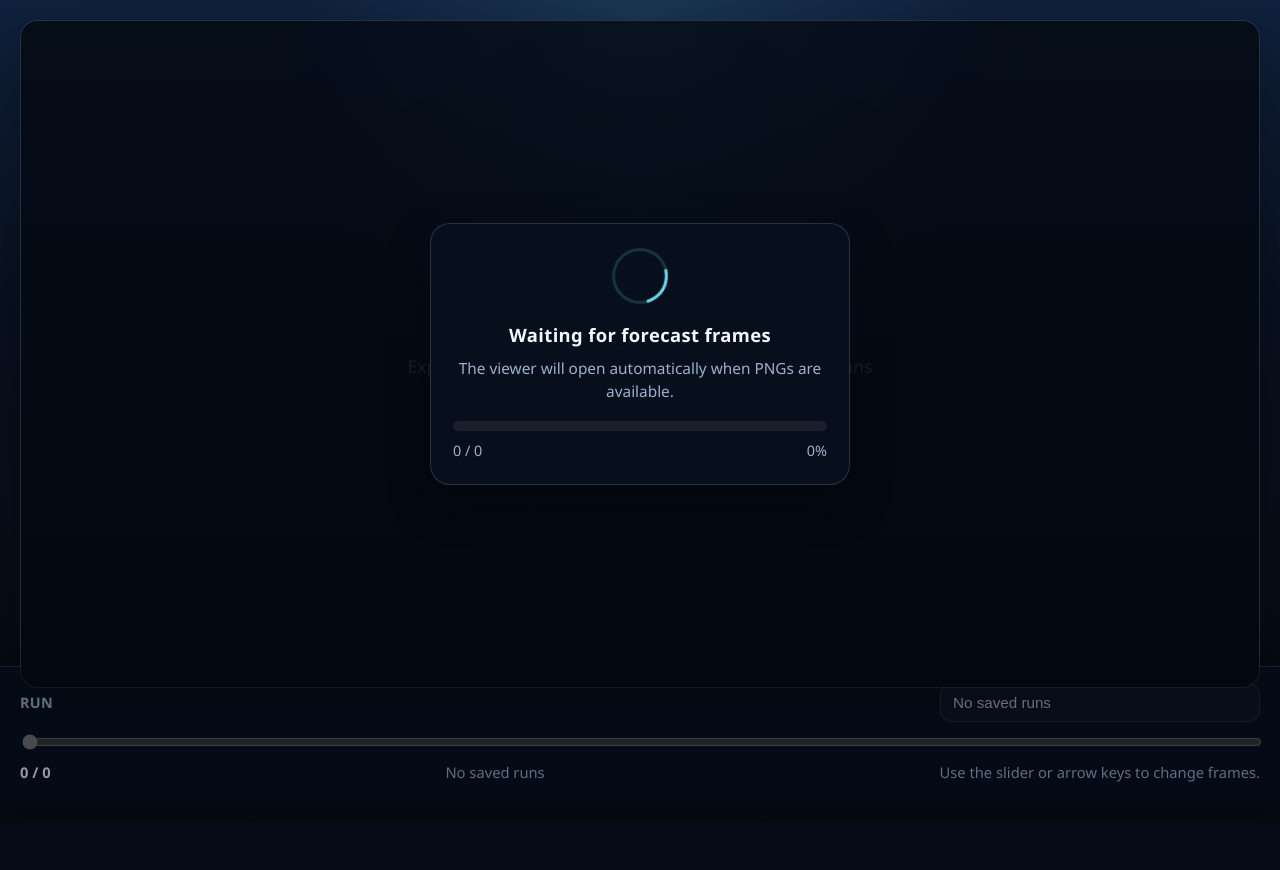
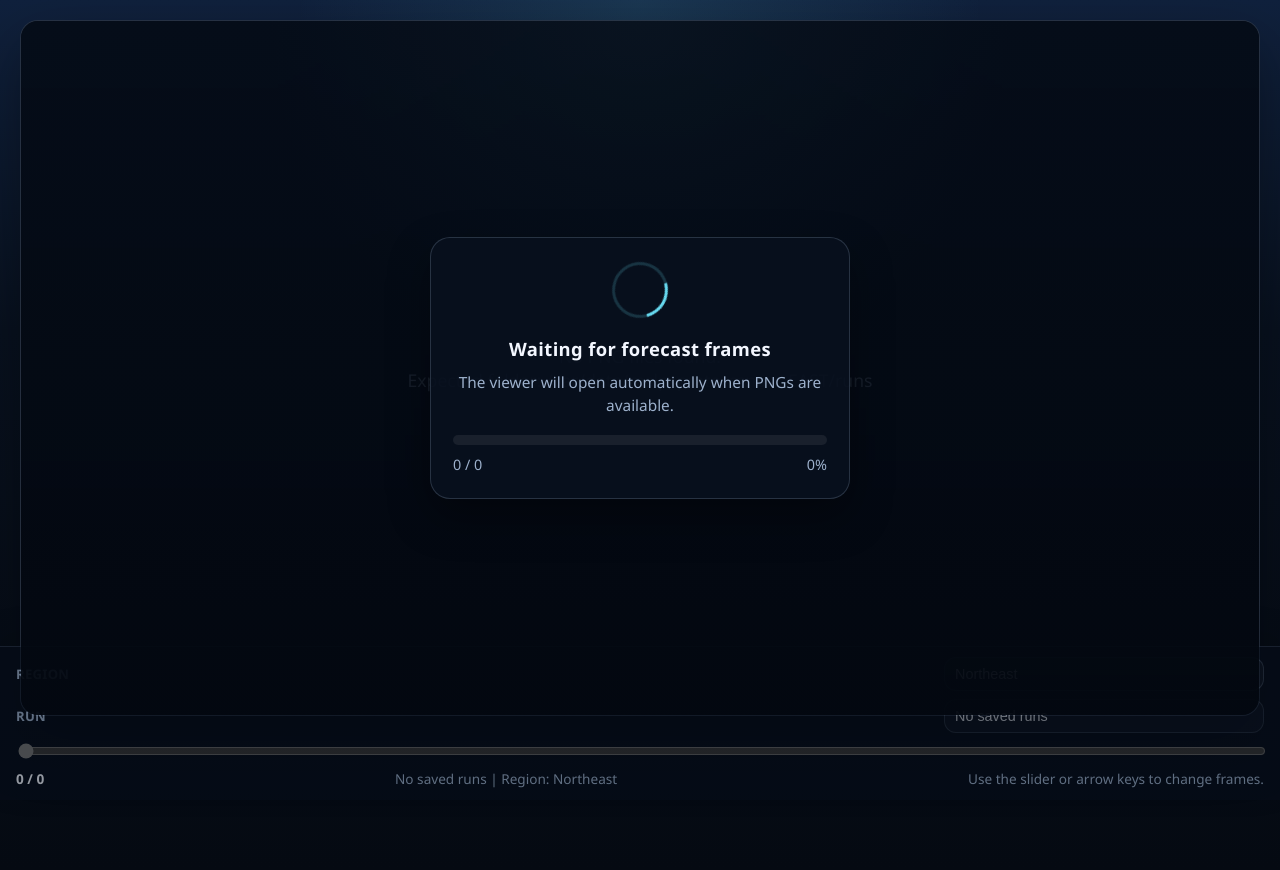
Before and after one commit to Jackweather/hrrr_model, a Flask app: page / in a window 1280 px wide. Before the commit the page ends 782 px from the top, so only its background shows below. Run offline with Flask 2, Linux system fonts and the light colour scheme.

Commit message:
Update index.html

```diff
--- a/templates/index.html
+++ b/templates/index.html
@@ -53,7 +53,7 @@
         .image-shell {
             position: relative;
             width: 100%;
-            height: calc(100vh - 132px);
+            height: calc(100vh - 104px);
             border: 1px solid var(--border);
             border-radius: 18px;
             overflow: hidden;
@@ -169,8 +169,8 @@
             position: sticky;
             bottom: 0;
             display: grid;
-            gap: 10px;
-            padding: 16px 20px 18px;
+            gap: 8px;
+            padding: 10px 16px 12px;
             background: var(--panel-strong);
             border-top: 1px solid var(--border);
             box-shadow: 0 -12px 30px rgba(0, 0, 0, 0.24);
@@ -185,7 +185,7 @@
 
         .run-label {
             color: var(--muted);
-            font-size: 0.9rem;
+            font-size: 0.82rem;
             font-weight: 600;
             letter-spacing: 0.02em;
             text-transform: uppercase;
@@ -197,8 +197,8 @@
             border-radius: 12px;
             background: rgba(255, 255, 255, 0.04);
             color: var(--text);
-            padding: 10px 12px;
-            font-size: 0.95rem;
+            padding: 8px 10px;
+            font-size: 0.9rem;
             color-scheme: dark;
             appearance: none;
         }
@@ -216,7 +216,7 @@
         .slider-row {
             display: grid;
             align-items: center;
-            gap: 14px;
+            gap: 8px;
         }
 
         input[type="range"] {
@@ -229,8 +229,8 @@
             align-items: center;
             justify-content: space-between;
             flex-wrap: wrap;
-            gap: 12px;
-            font-size: 0.92rem;
+            gap: 8px;
+            font-size: 0.85rem;
             color: var(--muted);
         }
 
@@ -251,7 +251,7 @@
             }
 
             .image-shell {
-                height: calc(100vh - 150px);
+                height: calc(100vh - 122px);
                 border-radius: 12px;
             }
 
@@ -299,6 +299,14 @@
 
         <section class="controls">
             <div class="run-row">
+                <label class="run-label" for="regionSelect">Region</label>
+                <select id="regionSelect" class="run-select">
+                    {% for region in regions %}
+                    <option value="{{ region.id }}" {% if region.id == selected_region %}selected{% endif %}>{{ region.label }}</option>
+                    {% endfor %}
+                </select>
+            </div>
+            <div class="run-row">
                 <label class="run-label" for="runSelect">Run</label>
                 <select id="runSelect" class="run-select" {% if not runs %}disabled{% endif %}>
                     {% for run in runs %}
@@ -319,11 +327,15 @@
 
     <script id="imagesData" type="application/json">{{ images | tojson }}</script>
     <script id="runsData" type="application/json">{{ runs | tojson }}</script>
+    <script id="regionsData" type="application/json">{{ regions | tojson }}</script>
     <script id="selectedRunData" type="application/json">{{ selected_run | tojson }}</script>
+    <script id="selectedRegionData" type="application/json">{{ selected_region | tojson }}</script>
     <script>
         let images = JSON.parse(document.getElementById("imagesData").textContent);
         let availableRuns = JSON.parse(document.getElementById("runsData").textContent);
+        let availableRegions = JSON.parse(document.getElementById("regionsData").textContent);
         let selectedRunId = JSON.parse(document.getElementById("selectedRunData").textContent);
+        let selectedRegionId = JSON.parse(document.getElementById("selectedRegionData").textContent);
         const slider = document.getElementById("frameSlider");
         const image = document.getElementById("forecastImage");
         const positionText = document.getElementById("positionText");
@@ -335,6 +347,7 @@
         const loadingBarFill = document.getElementById("loadingBarFill");
         const loadingCount = document.getElementById("loadingCount");
         const loadingPercent = document.getElementById("loadingPercent");
+        const regionSelect = document.getElementById("regionSelect");
         const runSelect = document.getElementById("runSelect");
         const runStatus = document.getElementById("runStatus");
         let currentIndex = 0;
@@ -348,6 +361,32 @@
 
         function getRunLabel(runId) {
             return availableRuns.find(run => run.id === runId)?.label ?? "No saved runs";
+        }
+
+        function getRegionLabel(regionId) {
+            return availableRegions.find(region => region.id === regionId)?.label ?? "Northeast";
+        }
+
+        function syncRegionSelect() {
+            if (!regionSelect) {
+                return;
+            }
+
+            regionSelect.innerHTML = "";
+            for (const region of availableRegions) {
+                const option = document.createElement("option");
+                option.value = region.id;
+                option.textContent = region.label;
+                regionSelect.append(option);
+            }
+
+            if (selectedRegionId && availableRegions.some(region => region.id === selectedRegionId)) {
+                regionSelect.value = selectedRegionId;
+                return;
+            }
+
+            selectedRegionId = availableRegions[0]?.id ?? "northeast";
+            regionSelect.value = selectedRegionId;
         }
 
         function syncRunSelect() {
@@ -389,7 +428,8 @@
                 return;
             }
 
-            runStatus.textContent = selectedRunId ? `Run: ${getRunLabel(selectedRunId)}` : "No saved runs";
+            const regionLabel = getRegionLabel(selectedRegionId);
+            runStatus.textContent = selectedRunId ? `Run: ${getRunLabel(selectedRunId)} | Region: ${regionLabel}` : `No saved runs | Region: ${regionLabel}`;
         }
 
         function setLoadingProgress(loadedCount, totalCount) {
@@ -480,10 +520,12 @@
             slider.disabled = images.length === 0;
         }
 
-        function applyImages(nextImages, nextRunId) {
+        function applyImages(nextImages, nextRunId, nextRegionId) {
             const currentFilename = images[currentIndex]?.filename;
             images = nextImages;
             selectedRunId = nextRunId;
+            selectedRegionId = nextRegionId;
+            syncRegionSelect();
             syncRunSelect();
             syncSlider();
 
@@ -501,16 +543,17 @@
         }
 
         async function loadRun(runId, options = {}) {
-            const { showOverlay = false } = options;
+            const { showOverlay = false, regionId = selectedRegionId } = options;
 
             try {
-                const response = await fetch(`/api/images?run=${encodeURIComponent(runId)}`, { cache: "no-store" });
+                const response = await fetch(`/api/images?run=${encodeURIComponent(runId)}&region=${encodeURIComponent(regionId)}`, { cache: "no-store" });
                 if (!response.ok) {
                     return;
                 }
 
                 const payload = await response.json();
                 const nextRunId = payload.run_id ?? runId;
+                const nextRegionId = payload.region_id ?? regionId;
                 const nextImages = payload.images ?? [];
                 const preloadedImages = await preloadImageSet(
                     nextImages,
@@ -522,7 +565,7 @@
                     return;
                 }
 
-                applyImages(preloadedImages, nextRunId);
+                applyImages(preloadedImages, nextRunId, nextRegionId);
                 if (preloadedImages.length) {
                     hasCompletedInitialLoad = true;
                 }
@@ -537,15 +580,16 @@
                     return;
                 }
 
-                const response = await fetch(`/api/images?run=${encodeURIComponent(selectedRunId)}`, { cache: "no-store" });
+                const response = await fetch(`/api/images?run=${encodeURIComponent(selectedRunId)}&region=${encodeURIComponent(selectedRegionId)}`, { cache: "no-store" });
                 if (!response.ok) {
                     return;
                 }
 
                 const payload = await response.json();
                 const nextRunId = payload.run_id ?? selectedRunId;
+                const nextRegionId = payload.region_id ?? selectedRegionId;
                 const nextImages = payload.images ?? [];
-                if (nextRunId === selectedRunId && JSON.stringify(nextImages) === JSON.stringify(images)) {
+                if (nextRunId === selectedRunId && nextRegionId === selectedRegionId && JSON.stringify(nextImages) === JSON.stringify(images)) {
                     return;
                 }
 
@@ -559,7 +603,7 @@
                     return;
                 }
 
-                applyImages(preloadedImages, nextRunId);
+                applyImages(preloadedImages, nextRunId, nextRegionId);
                 if (preloadedImages.length) {
                     hasCompletedInitialLoad = true;
                 }
@@ -598,6 +642,7 @@
         }
 
         syncRunSelect();
+        syncRegionSelect();
         updateRunStatus();
 
         slider.addEventListener("input", event => {
@@ -608,6 +653,15 @@
             const requestedRunId = event.target.value;
             followingLatestRun = requestedRunId === getLatestRunId();
             loadRun(requestedRunId);
+        });
+
+        regionSelect?.addEventListener("change", event => {
+            const requestedRegionId = event.target.value;
+            if (requestedRegionId === selectedRegionId) {
+                return;
+            }
+
+            loadRun(selectedRunId ?? getLatestRunId(), { regionId: requestedRegionId, showOverlay: false });
         });
 
         document.addEventListener("keydown", event => {
@@ -629,7 +683,7 @@
                 if (!preloadedImages) {
                     return;
                 }
-                applyImages(preloadedImages, selectedRunId);
+                applyImages(preloadedImages, selectedRunId, selectedRegionId);
                 if (preloadedImages.length) {
                     hasCompletedInitialLoad = true;
                 }
```
